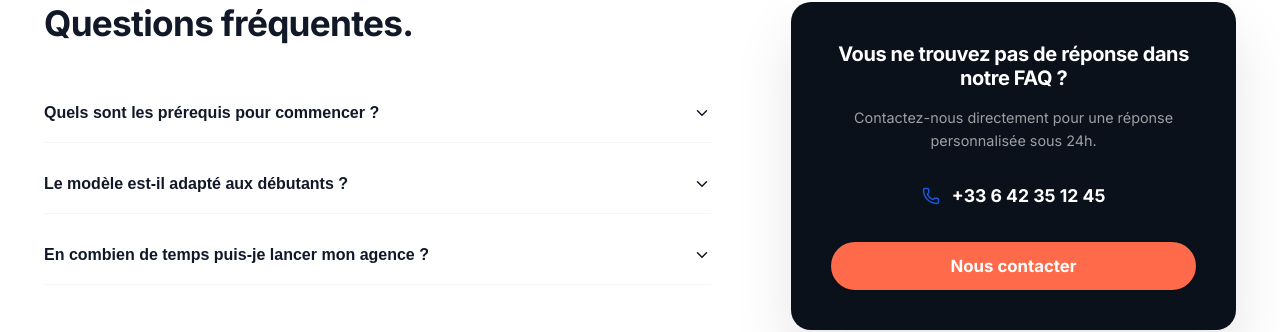
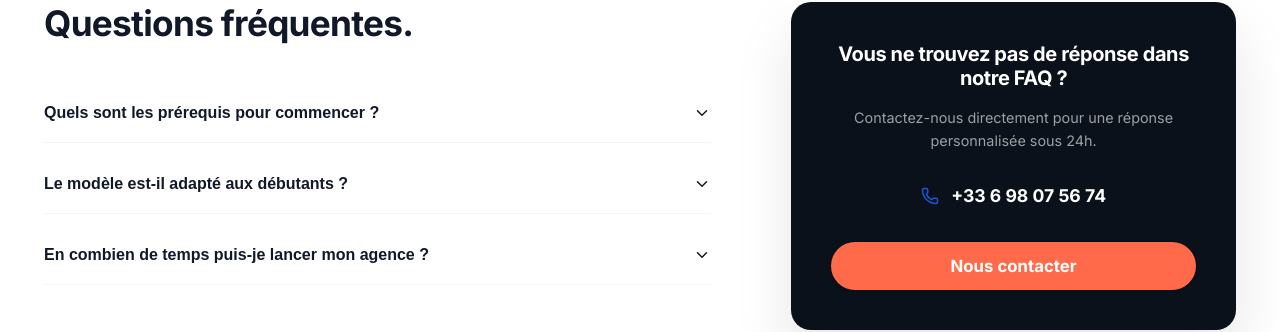
Before and after one commit to igitboosterplus/digitallglobal, a React (Vite) app: page / in a window 1280 px wide. Shown: the part 7652-7984 px from the top of the page. Built offline with nearby package versions, Linux system fonts and the light colour scheme.

Commit message:
modification du numero

```diff
--- a/src/components/FAQ.jsx
+++ b/src/components/FAQ.jsx
@@ -53,7 +53,7 @@ const FAQ = () => {
 
                             <div className="phone-wrapper">
                                 <Phone size={18} color="var(--color-azure-main)" />
-                                <span>+33 6 42 35 12 45</span>
+                                <span>+33 6 98 07 56 74</span>
                             </div>
 
                             <button className="btn btn-orange-rounded">
```
